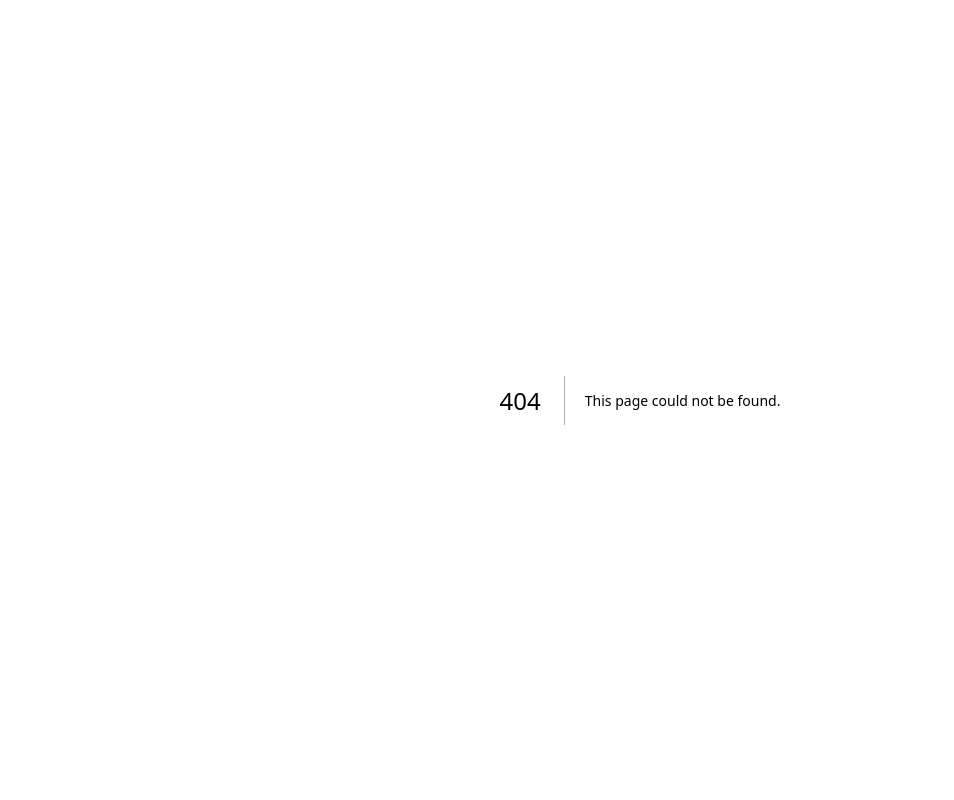
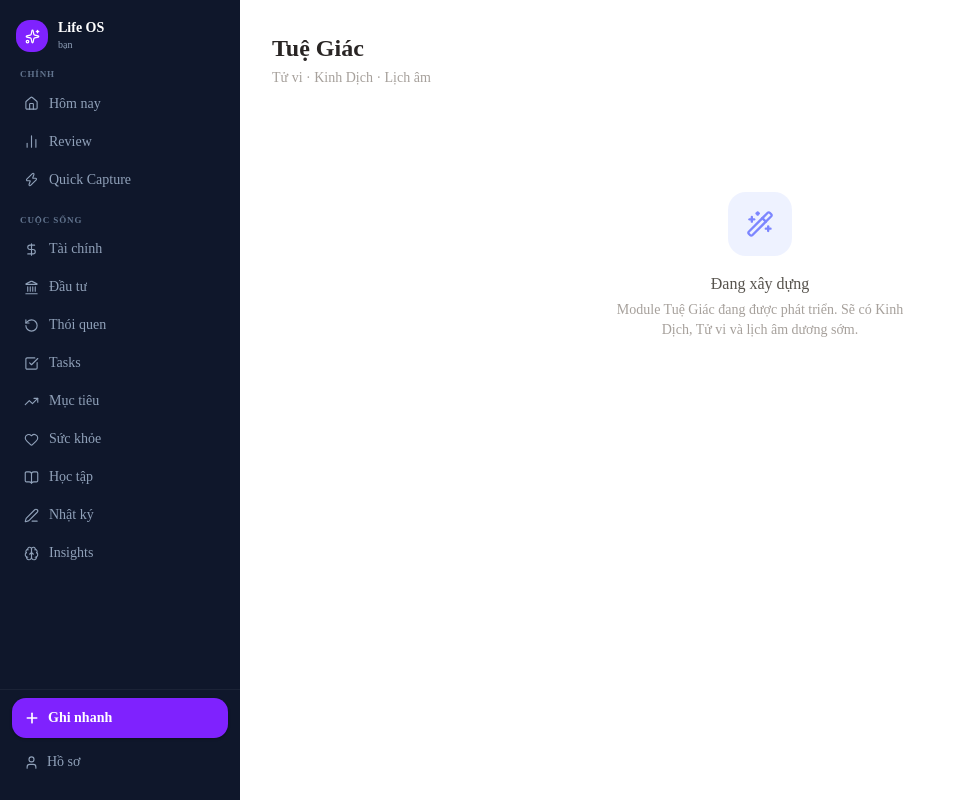
Before and after one commit to AnnAanIT/life-os, a Next.js app: page /wisdom in a window 1280 px wide. Before the commit this address had no page. Shown: the whole page, without its empty margins (0-954 px from the left). Built offline with nearby package versions, Linux system fonts and the light colour scheme; no server answers.

Commit message:
feat(wisdom): register module in nav, sidebar, modules list + placeholder page

```diff
--- /dev/null
+++ b/src/app/(app)/wisdom/page.tsx
@@ -0,0 +1,22 @@
+import { Wand2 } from 'lucide-react'
+
+export default function WisdomPage() {
+  return (
+    <div className="px-4 pt-12 lg:px-8 lg:pt-8 pb-8">
+      <div className="mb-6">
+        <h1 className="text-2xl font-semibold text-stone-800">Tuệ Giác</h1>
+        <p className="text-stone-400 text-sm mt-1">Tử vi · Kinh Dịch · Lịch âm</p>
+      </div>
+
+      <div className="flex flex-col items-center justify-center py-20 text-center">
+        <div className="w-16 h-16 rounded-2xl bg-indigo-50 flex items-center justify-center mb-4">
+          <Wand2 size={28} className="text-indigo-400" />
+        </div>
+        <p className="text-stone-600 font-medium">Đang xây dựng</p>
+        <p className="text-stone-400 text-sm mt-1 max-w-xs">
+          Module Tuệ Giác đang được phát triển. Sẽ có Kinh Dịch, Tử vi và lịch âm dương sớm.
+        </p>
+      </div>
+    </div>
+  )
+}
--- a/src/components/layout/bottom-nav.tsx
+++ b/src/components/layout/bottom-nav.tsx
@@ -2,7 +2,7 @@
 
 import Link from 'next/link'
 import { usePathname } from 'next/navigation'
-import { Home, BarChart2, User, Plus, Wallet, TrendingUp, RefreshCw, CheckSquare, Target, Heart, BookOpen, Smile, Lightbulb, LayoutGrid } from 'lucide-react'
+import { Home, BarChart2, User, Plus, Wallet, TrendingUp, RefreshCw, CheckSquare, Target, Heart, BookOpen, Smile, Lightbulb, LayoutGrid, Wand2 } from 'lucide-react'
 import { cn } from '@/lib/utils'
 import type { LucideIcon } from 'lucide-react'
 
@@ -18,6 +18,7 @@ const MODULE_TABS: (Tab & { moduleId: string })[] = [
   { moduleId: 'learning',    href: '/learning',     icon: BookOpen,    label: 'Học tập' },
   { moduleId: 'spirit',      href: '/journal',      icon: Smile,       label: 'Tinh thần' },
   { moduleId: 'insights',    href: '/insights',     icon: Lightbulb,   label: 'Insights' },
+  { moduleId: 'wisdom',      href: '/wisdom',       icon: Wand2,       label: 'Tuệ Giác' },
 ]
 
 const HUB_TAB:    Tab = { href: '/modules', icon: LayoutGrid, label: 'All' }
--- a/src/components/layout/sidebar.tsx
+++ b/src/components/layout/sidebar.tsx
@@ -6,7 +6,7 @@ import {
   Home, BarChart2, User, Plus, Sparkles,
   DollarSign, Landmark, RotateCcw, CheckSquare,
   TrendingUp, Heart, BookOpen, PenLine, Brain,
-  Zap,
+  Zap, Wand2,
 } from 'lucide-react'
 import { cn } from '@/lib/utils'
 
@@ -26,6 +26,7 @@ const MODULE_ITEMS = [
   { href: '/learning',     icon: BookOpen,    label: 'Học tập',    moduleId: 'learning' },
   { href: '/journal',      icon: PenLine,     label: 'Nhật ký',    moduleId: 'spirit' },
   { href: '/insights',     icon: Brain,       label: 'Insights',   moduleId: 'insights' },
+  { href: '/wisdom',       icon: Wand2,       label: 'Tuệ Giác',   moduleId: 'wisdom' },
 ]
 
 interface Props {
--- a/src/components/modules/modules-client.tsx
+++ b/src/components/modules/modules-client.tsx
@@ -7,7 +7,7 @@ import { createClient } from '@/lib/supabase/client'
 import {
   DollarSign, CheckSquare, RotateCcw, TrendingUp,
   BookOpen, Heart, Sparkles, Landmark, Brain,
-  BarChart2, Moon,
+  BarChart2, Moon, Wand2,
 } from 'lucide-react'
 import { cn } from '@/lib/utils'
 
@@ -21,6 +21,7 @@ const ALL_MODULES = [
   { id: 'learning',     name: 'Học tập',    desc: 'Sách, khóa học',         icon: BookOpen,   color: 'bg-sky-50 text-sky-600',        href: '/learning' },
   { id: 'spirit',       name: 'Tinh thần',  desc: 'Nhật ký & cảm xúc',     icon: Sparkles,   color: 'bg-rose-50 text-rose-500',      href: '/journal' },
   { id: 'insights',     name: 'Insights',   desc: 'Pattern từ dữ liệu',     icon: Brain,      color: 'bg-violet-50 text-violet-500',  href: '/insights' },
+  { id: 'wisdom',       name: 'Tuệ Giác',   desc: 'Tử vi, Kinh Dịch',       icon: Wand2,      color: 'bg-indigo-50 text-indigo-500',  href: '/wisdom' },
 ]
 
 interface Props {
```
